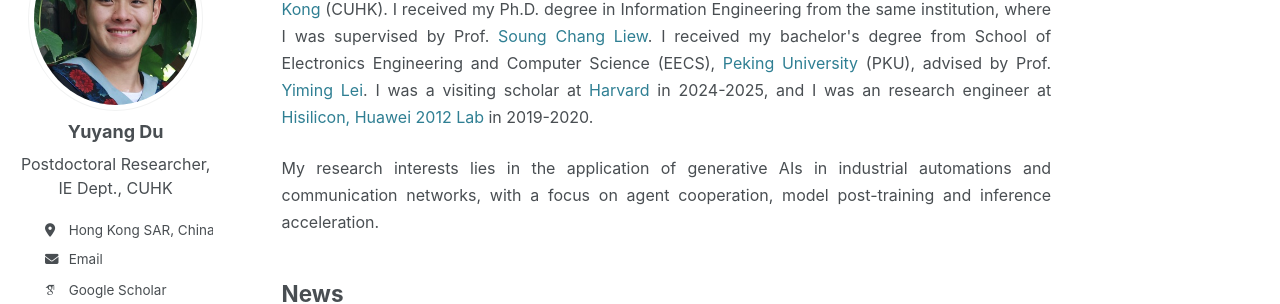
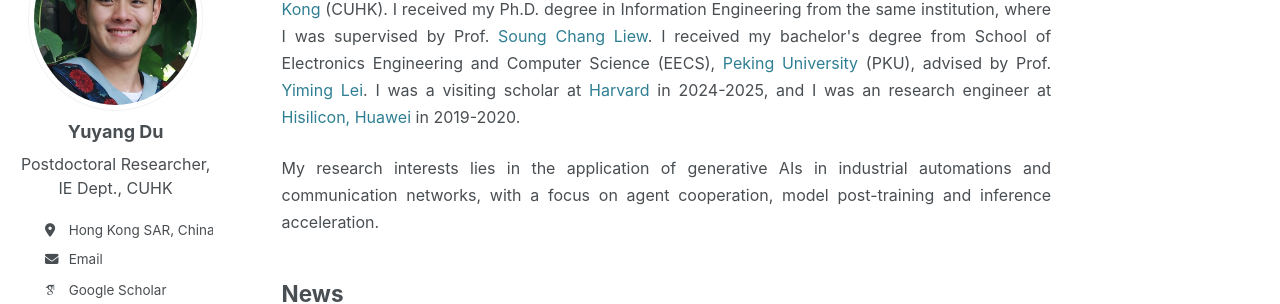
Before and after one commit to yuyangdu01/yuyangdu01.github.io, a Jekyll site: the page built from _pages/about.md, in a window 1280 px wide and 1303 px high. Shown: the part 180-484 px from the top of the window. Built offline with Jekyll 4.4.1, drawn with Linux system fonts in a browser that asks for light colours; some web fonts are replaced.

Commit message:
Update about.md

```diff
--- a/_pages/about.md
+++ b/_pages/about.md
@@ -13,7 +13,7 @@ a {
 }
 </style>
 
-<p style="text-align: justify;"><font size=3> I am a Postdoctoral Fellow in Department of Information Engineering, <a href="https://www.cuhk.edu.hk/english/index.html">The Chinese University of Hong Kong</a> (CUHK). I received my Ph.D. degree in Information Engineering from the same institution, where I was supervised by Prof. <a href="https://www.ie.cuhk.edu.hk/faculty/LIEW-Soung-Chang/">Soung Chang Liew</a>. I received my bachelor's degree from School of Electronics Engineering and Computer Science (EECS), <a href="https://www.pku.edu.cn/">Peking University</a> (PKU), advised by Prof. <a href="https://ele.pku.edu.cn/dzxxen/info/1023/1115.htm">Yiming Lei</a>. I was a visiting scholar at <a href="https://seas.harvard.edu/">Harvard</a> in 2024-2025, and I was an research engineer at <a href="https://www.hisilicon.com/en">Hisilicon, Huawei 2012 Lab</a> in 2019-2020.</font></p>
+<p style="text-align: justify;"><font size=3> I am a Postdoctoral Fellow in Department of Information Engineering, <a href="https://www.cuhk.edu.hk/english/index.html">The Chinese University of Hong Kong</a> (CUHK). I received my Ph.D. degree in Information Engineering from the same institution, where I was supervised by Prof. <a href="https://www.ie.cuhk.edu.hk/faculty/LIEW-Soung-Chang/">Soung Chang Liew</a>. I received my bachelor's degree from School of Electronics Engineering and Computer Science (EECS), <a href="https://www.pku.edu.cn/">Peking University</a> (PKU), advised by Prof. <a href="https://ele.pku.edu.cn/dzxxen/info/1023/1115.htm">Yiming Lei</a>. I was a visiting scholar at <a href="https://seas.harvard.edu/">Harvard</a> in 2024-2025, and I was an research engineer at <a href="https://www.hisilicon.com/en">Hisilicon, Huawei</a> in 2019-2020.</font></p>
 
 <p style="text-align: justify;"><font size=3>My research interests lies in the application of generative AIs in industrial automations and communication networks, with a focus on agent cooperation, model post-training and inference acceleration.</font></p>
 
```
